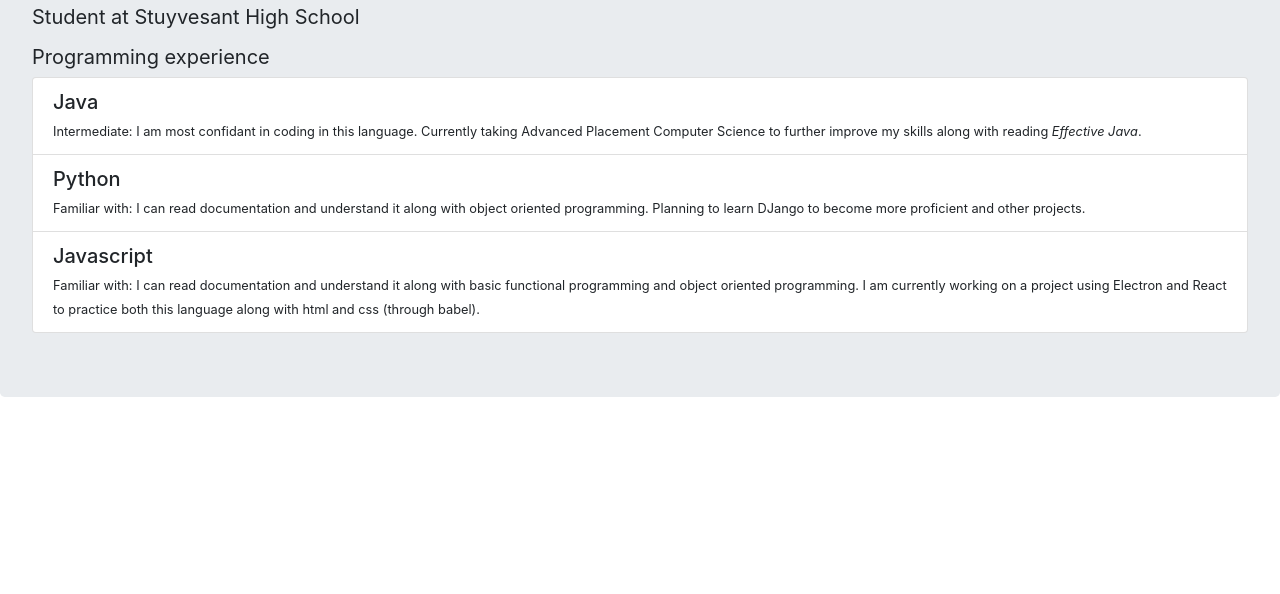
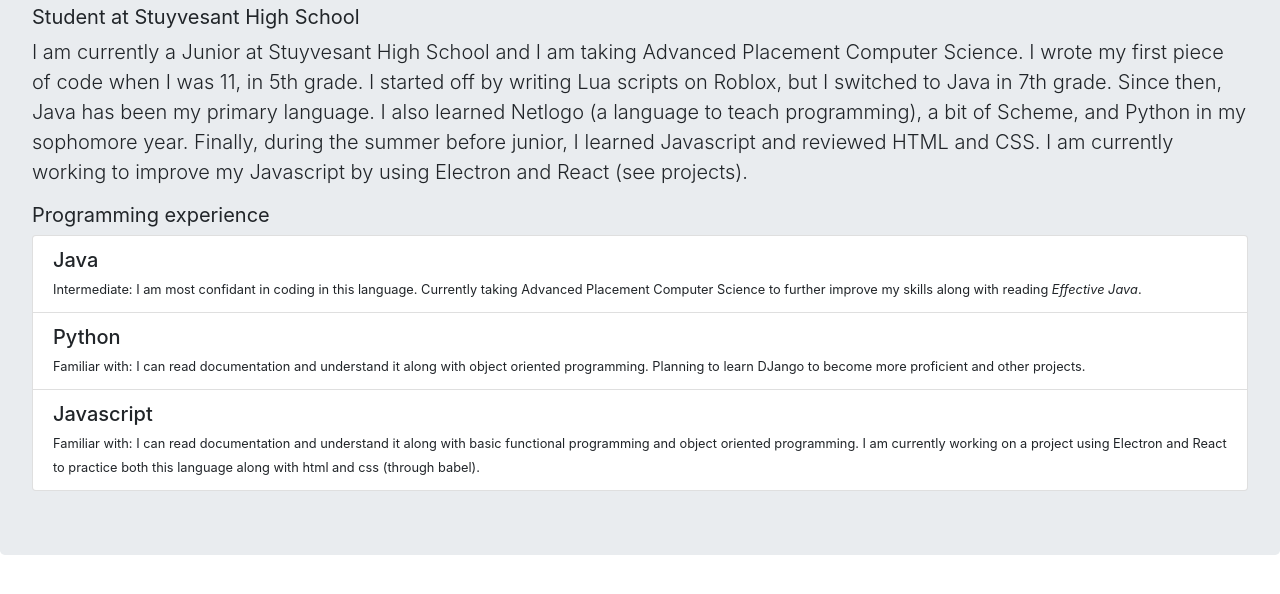
Before and after one commit to WilliamC07/WilliamC07.github.io, a plain HTML site: page index.html in a window 1280 px wide. Shown: the part 190-784 px from the top of the page. Drawn offline with nearby package versions, Linux system fonts and the light colour scheme.

Commit message:
rewrote about me section

```diff
--- a/index.html
+++ b/index.html
@@ -40,6 +40,12 @@
     <h1 class="display-4">About Me</h1>
     <h1 class="font-weight-normal lead">Student at Stuyvesant High School</h1>
     <p class="font-weight-light lead">
+      I am currently a Junior at Stuyvesant High School and I am taking Advanced Placement Computer Science. I wrote my
+      first piece of code when I was 11, in 5th grade. I started off by writing Lua scripts on Roblox, but I
+      switched to Java in 7th grade. Since then, Java has been my primary language. I also learned Netlogo (a language
+      to teach programming), a bit of Scheme, and Python in my sophomore year. Finally, during the summer before junior,
+      I learned Javascript and reviewed HTML and CSS. I am currently working to improve my Javascript by using Electron
+      and React (see projects).
     </p>
     <h1 class="font-weight-normal lead">Programming experience</h1>
     <div class="list-group">
```
